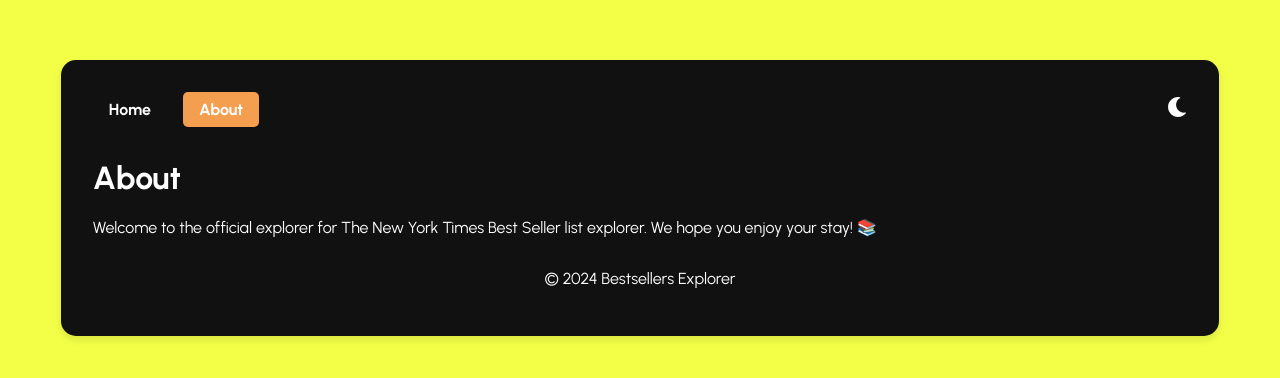
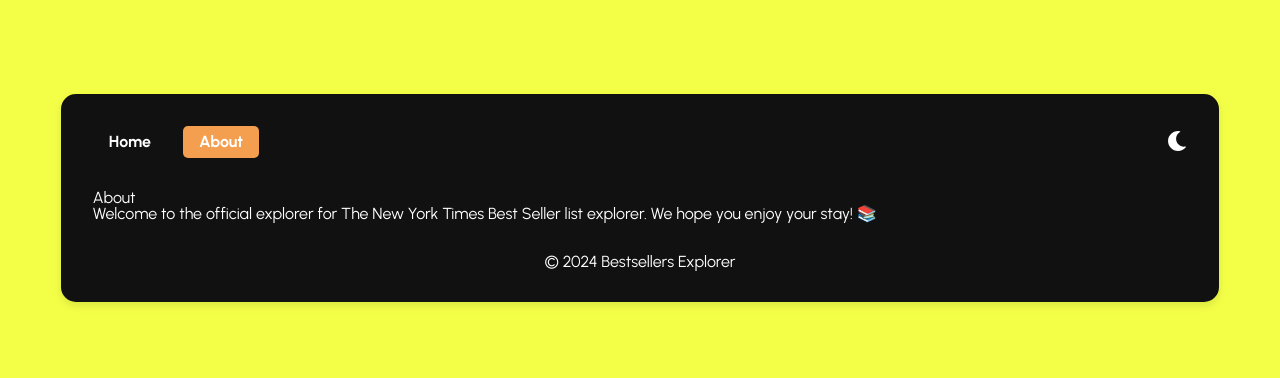
Before and after one commit to ooyuo/newyork-times-best-seller, a Next.js app: page /about in a window 1280 px wide. Shown: the part 202-580 px from the top of the page. Built offline with nearby package versions, Linux system fonts and the light colour scheme.

Commit message:
feat: reset css

```diff
--- a/src/styles/globals.css
+++ b/src/styles/globals.css
@@ -1,4 +1,129 @@
 @import url("https://fonts.googleapis.com/css2?family=Urbanist:wght@400;700&display=swap");
+
+html,
+body,
+div,
+span,
+applet,
+object,
+iframe,
+h1,
+h2,
+h3,
+h4,
+h5,
+h6,
+p,
+blockquote,
+pre,
+a,
+abbr,
+acronym,
+address,
+big,
+cite,
+code,
+del,
+dfn,
+em,
+img,
+ins,
+kbd,
+q,
+s,
+samp,
+small,
+strike,
+strong,
+sub,
+sup,
+tt,
+var,
+b,
+u,
+i,
+center,
+dl,
+dt,
+dd,
+ol,
+ul,
+li,
+fieldset,
+form,
+label,
+legend,
+table,
+caption,
+tbody,
+tfoot,
+thead,
+tr,
+th,
+td,
+article,
+aside,
+canvas,
+details,
+embed,
+figure,
+figcaption,
+footer,
+header,
+hgroup,
+menu,
+nav,
+output,
+ruby,
+section,
+summary,
+time,
+mark,
+audio,
+video {
+  margin: 0;
+  padding: 0;
+  border: 0;
+  font-size: 100%;
+  font: inherit;
+  vertical-align: baseline;
+}
+/* HTML5 display-role reset for older browsers */
+article,
+aside,
+details,
+figcaption,
+figure,
+footer,
+header,
+hgroup,
+menu,
+nav,
+section {
+  display: block;
+}
+body {
+  line-height: 1;
+}
+ol,
+ul {
+  list-style: none;
+}
+blockquote,
+q {
+  quotes: none;
+}
+blockquote:before,
+blockquote:after,
+q:before,
+q:after {
+  content: "";
+  content: none;
+}
+table {
+  border-collapse: collapse;
+  border-spacing: 0;
+}
 
 body {
   font-family: "Urbanist", sans-serif;
```
